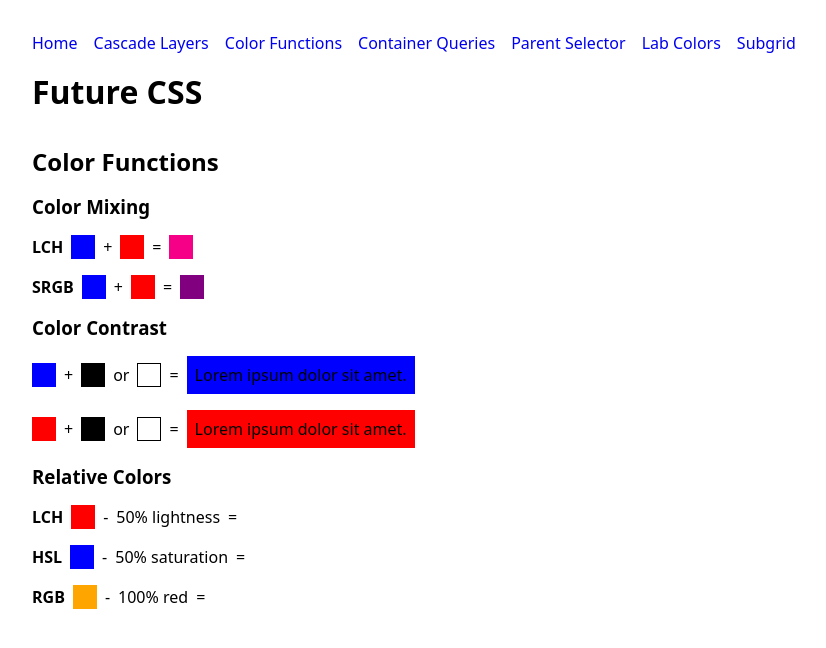
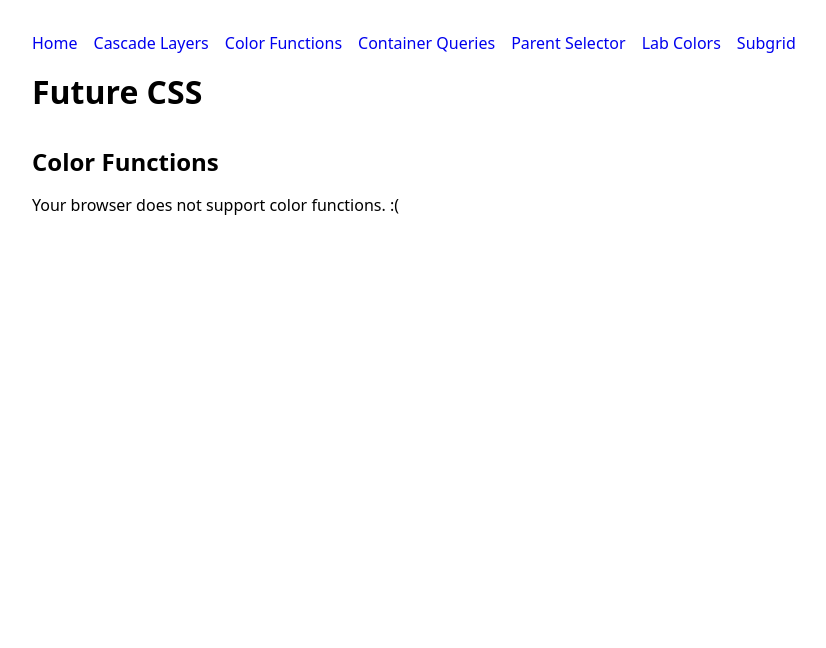
Before and after one commit to Draxerra/future-css, a Vue app: page /colors in a window 1280 px wide. Shown: the top 648 px of the page, without its empty margins (24-850 px from the left). Built offline with nearby package versions, Linux system fonts and the light colour scheme.

Commit message:
Fix supports

```diff
--- a/src/routes/CascadeLayers.vue
+++ b/src/routes/CascadeLayers.vue
@@ -1,7 +1,7 @@
 <template>
   <section id="cascade-layers" aria-labelledby="cascade-layers-header">
     <h2>Cascade Layers</h2>
-    <div class="layer">
+    <div class="layer supported">
       <span class="text">
         Blue text wins because the second layer has higher specificity.
       </span>
--- a/src/routes/ColorFunctions.vue
+++ b/src/routes/ColorFunctions.vue
@@ -131,7 +131,12 @@ article > * + * {
   --color: rgb(from orange calc(r - 100%) g b);
 }
 
-@supports not (color: color-mix(in lch, purple, plum)) {
+@supports not (
+  color: color-mix(in lch, purple, plum) and
+    (
+      color: color-contrast(black vs white),
+    )
+) {
   .supported {
     display: none;
   }
```
